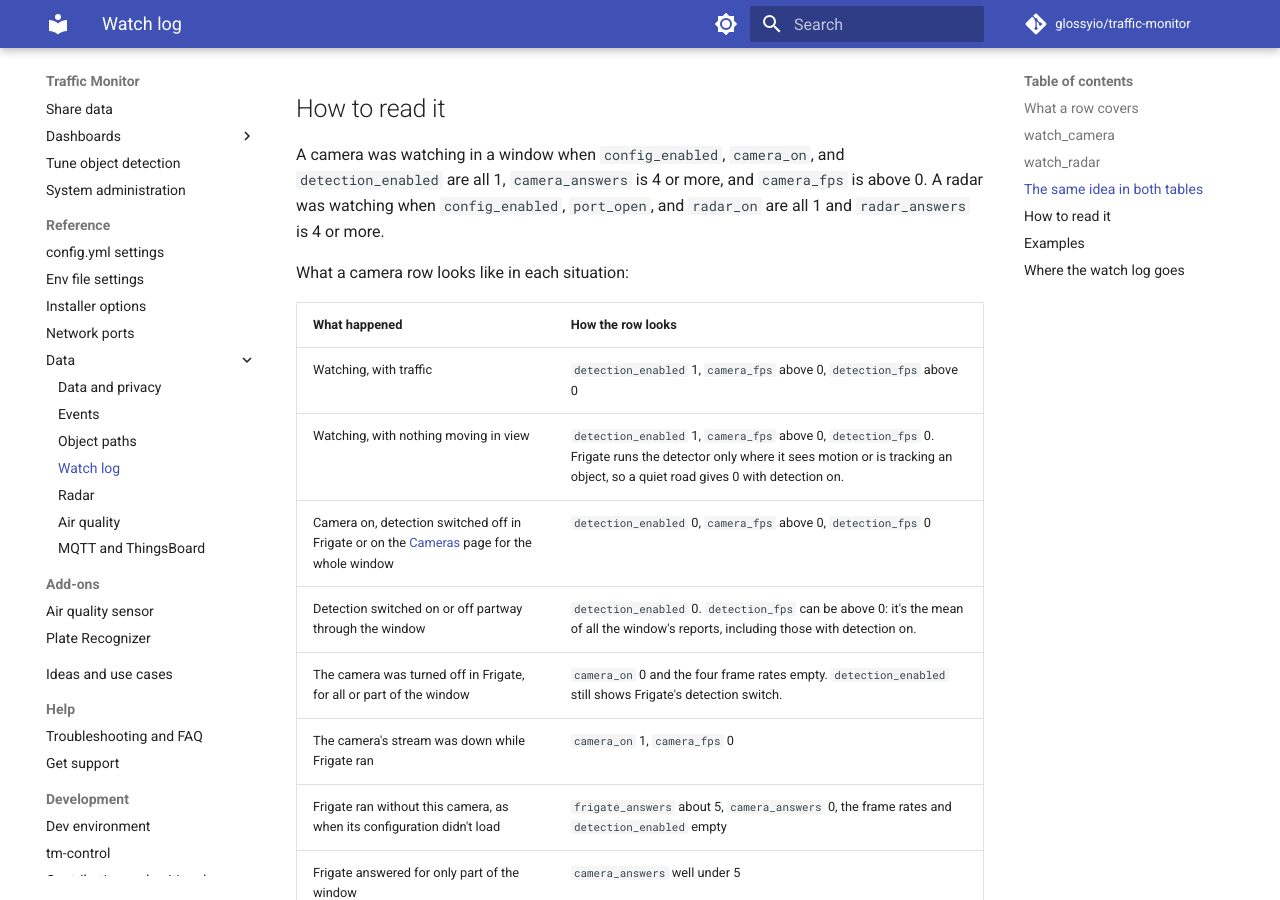
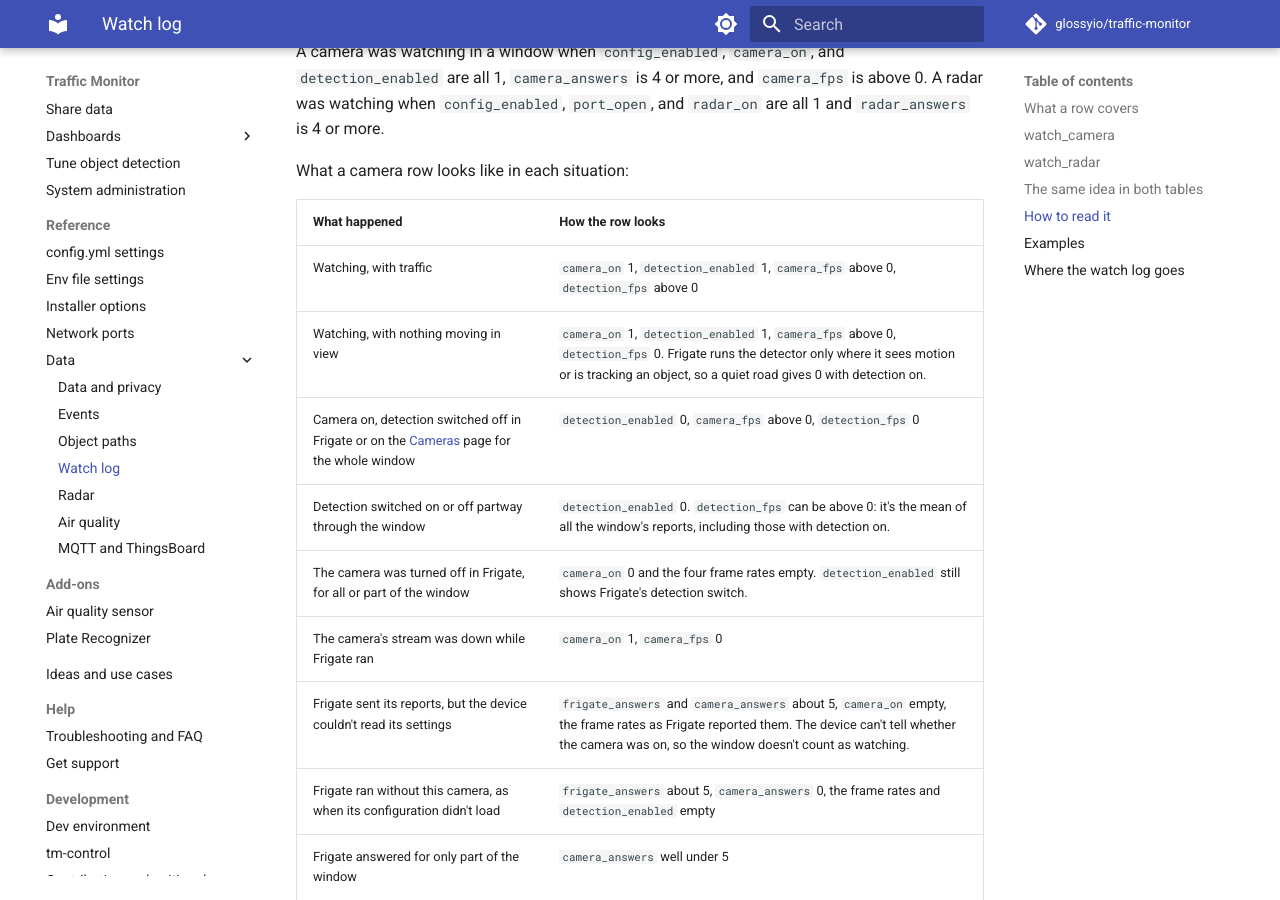
Before and after one commit to glossyio/traffic-monitor, an MkDocs documentation site: the page built from docs/data-and-payloads/watch-log.md, in a window 1280 px wide and 900 px high, scrolled down 4061 px. Built offline with MkDocs 1.6.1 and Material for MkDocs 9.7.7, drawn with Linux system fonts in a browser that asks for light colours; comment, search, counter and statistics services are not loaded; the version menu is left out; some of the changed text lies outside the part shown.

Commit message:
Say when camera_on is empty in the watch log docs
camera_on is empty not only when Frigate sent no report in the window,
but also when its reports arrived and the device couldn't read its
settings, or the settings didn't list the camera. The column's Values
cell says so, and the situations table gains that case: the frame
rates are as Frigate reported them, and the window doesn't count as
watching.

The two "Watching" rows now state camera_on 1, as the rule above them
does, so a row with camera_on empty doesn't match them.

Assisted-by: Claude Code 2.1.329 (CLI)
AI-Model: Claude Fable 5.2 (claude-fable-5-2)
AI-Effort: high
AI-Role: drafted

```diff
--- a/docs/data-and-payloads/watch-log.md
+++ b/docs/data-and-payloads/watch-log.md
@@ -31,7 +31,7 @@ One row for each camera and window. The primary key is `time` and `camera`.
 | `skipped_fps` | REAL | Frames per second Frigate skipped because it was behind | Empty when `camera_answers` is 0 or `camera_on` is 0 |
 | `detection_fps` | REAL | Regions per second sent to the detector. Frigate can send several regions of one frame, so this can be higher than `camera_fps`. | Empty when `camera_answers` is 0 or `camera_on` is 0 |
 | `detection_enabled` | INTEGER | Whether detection was on for the whole window. It is 0 when detection was off in any report of the window. | `1` or `0`; empty when `camera_answers` is 0 |
-| `camera_on` | INTEGER | Whether the camera was on in Frigate for the whole window. Frigate can turn a camera off without stopping, with the power button in its live view. It is 0 when the camera was off at any time the device asked. The device reads Frigate's settings each time one of its status reports arrives. | `1` or `0`; empty when Frigate gave no answer |
+| `camera_on` | INTEGER | Whether the camera was on in Frigate for the whole window. Frigate can turn a camera off without stopping, with the power button in its live view. It is 0 when the camera was off at any time the device asked. The device reads Frigate's settings each time one of its status reports arrives. | `1` or `0`; empty when Frigate sent no report in the window, or when its settings couldn't be read or didn't list this camera |
 
 The four frame rates are means of the reports in the window, rounded to two decimals. They are empty for a camera that was turned off because Frigate keeps listing such a camera in its reports and repeats the last frame rates it measured, so the device leaves them out rather than record numbers from before.
 
@@ -76,12 +76,13 @@ What a camera row looks like in each situation:
 
 | What happened | How the row looks |
 |---|---|
-| Watching, with traffic | `detection_enabled` 1, `camera_fps` above 0, `detection_fps` above 0 |
-| Watching, with nothing moving in view | `detection_enabled` 1, `camera_fps` above 0, `detection_fps` 0. Frigate runs the detector only where it sees motion or is tracking an object, so a quiet road gives 0 with detection on. |
+| Watching, with traffic | `camera_on` 1, `detection_enabled` 1, `camera_fps` above 0, `detection_fps` above 0 |
+| Watching, with nothing moving in view | `camera_on` 1, `detection_enabled` 1, `camera_fps` above 0, `detection_fps` 0. Frigate runs the detector only where it sees motion or is tracking an object, so a quiet road gives 0 with detection on. |
 | Camera on, detection switched off in Frigate or on the [Cameras](../use/cameras.md) page for the whole window | `detection_enabled` 0, `camera_fps` above 0, `detection_fps` 0 |
 | Detection switched on or off partway through the window | `detection_enabled` 0. `detection_fps` can be above 0: it's the mean of all the window's reports, including those with detection on. |
 | The camera was turned off in Frigate, for all or part of the window | `camera_on` 0 and the four frame rates empty. `detection_enabled` still shows Frigate's detection switch. |
 | The camera's stream was down while Frigate ran | `camera_on` 1, `camera_fps` 0 |
+| Frigate sent its reports, but the device couldn't read its settings | `frigate_answers` and `camera_answers` about 5, `camera_on` empty, the frame rates as Frigate reported them. The device can't tell whether the camera was on, so the window doesn't count as watching. |
 | Frigate ran without this camera, as when its configuration didn't load | `frigate_answers` about 5, `camera_answers` 0, the frame rates and `detection_enabled` empty |
 | Frigate answered for only part of the window | `camera_answers` well under 5 |
 | Frigate sent nothing for the whole window: it was restarting or not responding | `frigate_answers` 0, `camera_answers` 0, the frame rates and `detection_enabled` empty, `camera_on` empty. There is nothing about any camera. |
```
